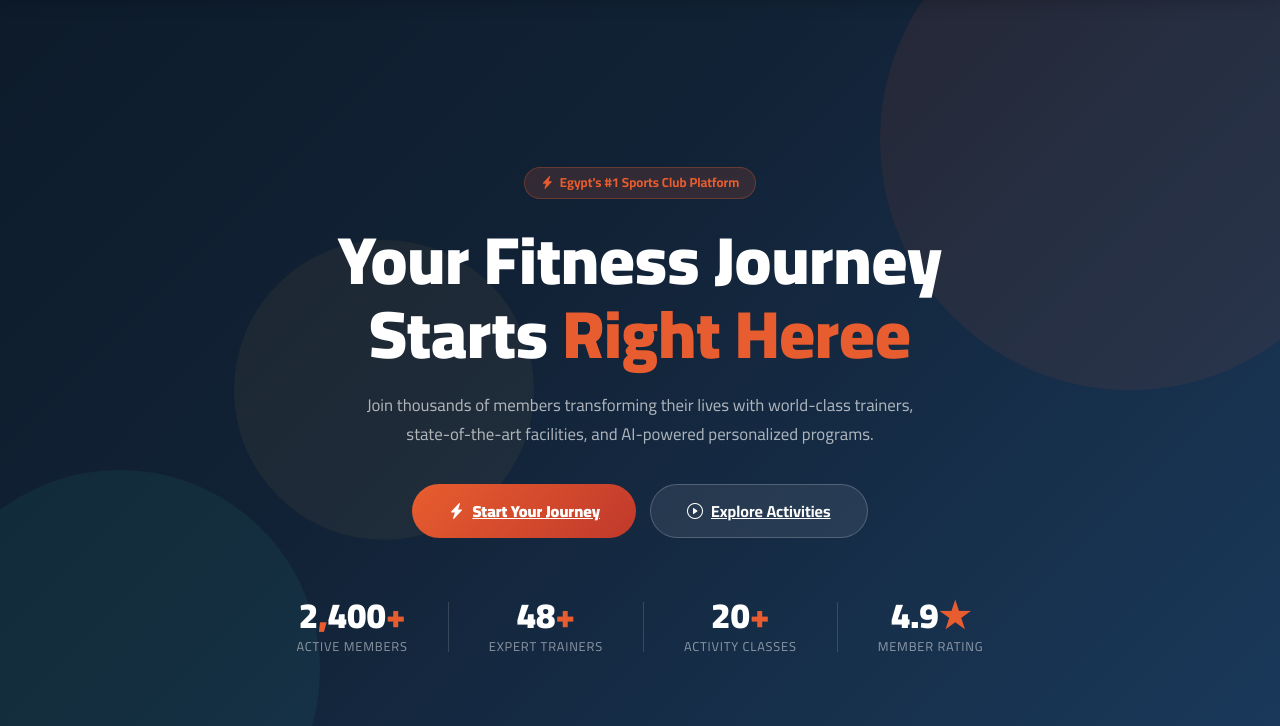
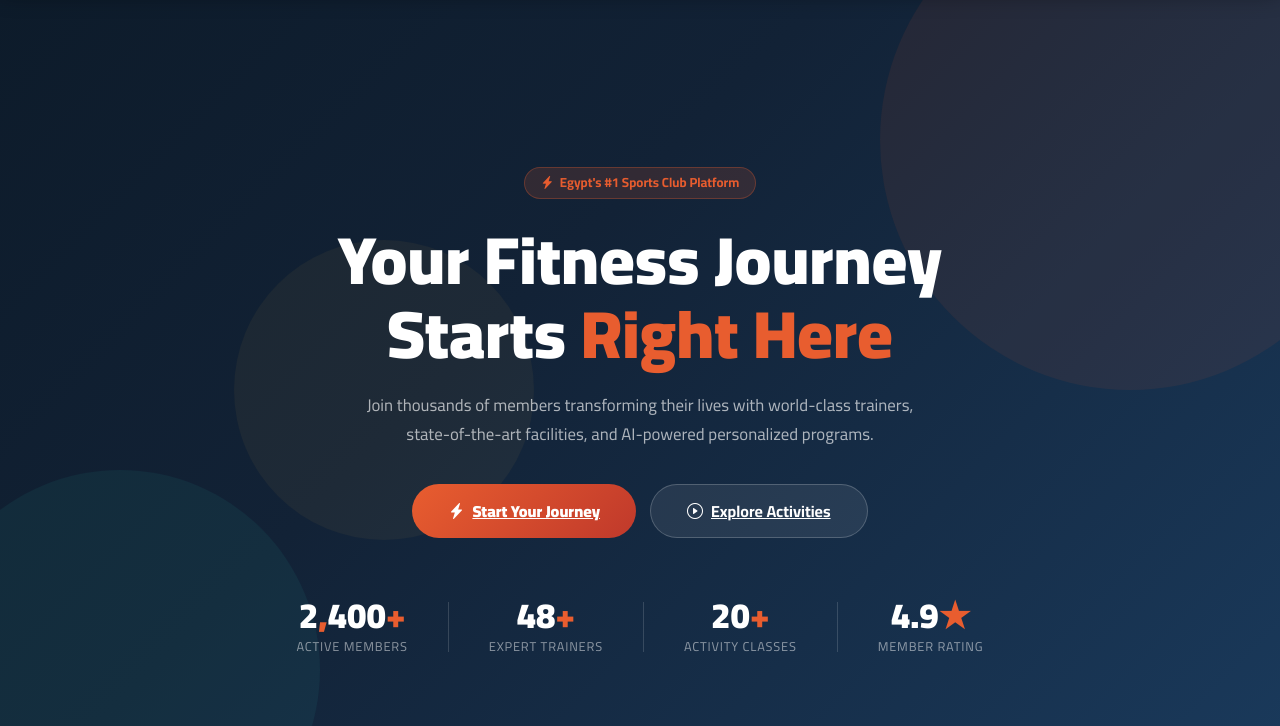
Before and after one commit to NoraAhmedYousef/CLUBLY, a plain HTML site: page Frontend/index.html in a window 1280 px wide. Shown: the part 74-800 px from the top of the page. Drawn offline with nearby package versions, Linux system fonts and the light colour scheme.

```diff
--- a/Frontend/index.html
+++ b/Frontend/index.html
@@ -153,7 +153,7 @@
     <div class="hero-bg-orb orb3"></div>
     <div style="position:relative;z-index:1;max-width:700px;margin:0 auto;">
       <div class="hero-tag"><i class="bi bi-lightning-charge-fill"></i> Egypt's #1 Sports Club Platform</div>
-      <h1 class="hero-title">Your Fitness Journey<br>Starts <span class="accent">Right Heree</span></h1>
+      <h1 class="hero-title">Your Fitness Journey<br>Starts <span class="accent">Right Here</span></h1>
       <p class="hero-sub">Join thousands of members transforming their lives with world-class trainers, state-of-the-art facilities, and AI-powered personalized programs.</p>
       <div class="hero-ctas">
         <a href="BeforeSign/plans.html" class="btn-hero-primary"><i class="bi bi-lightning-charge-fill"></i> Start Your Journey</a>
```
